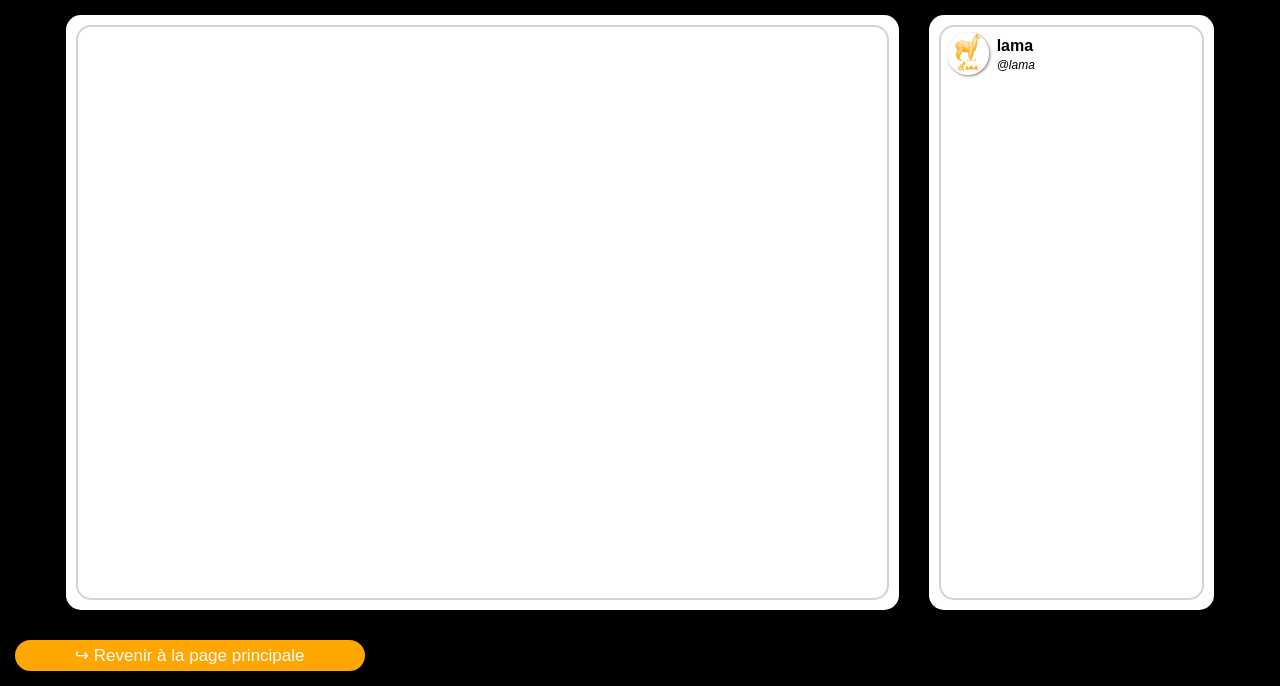
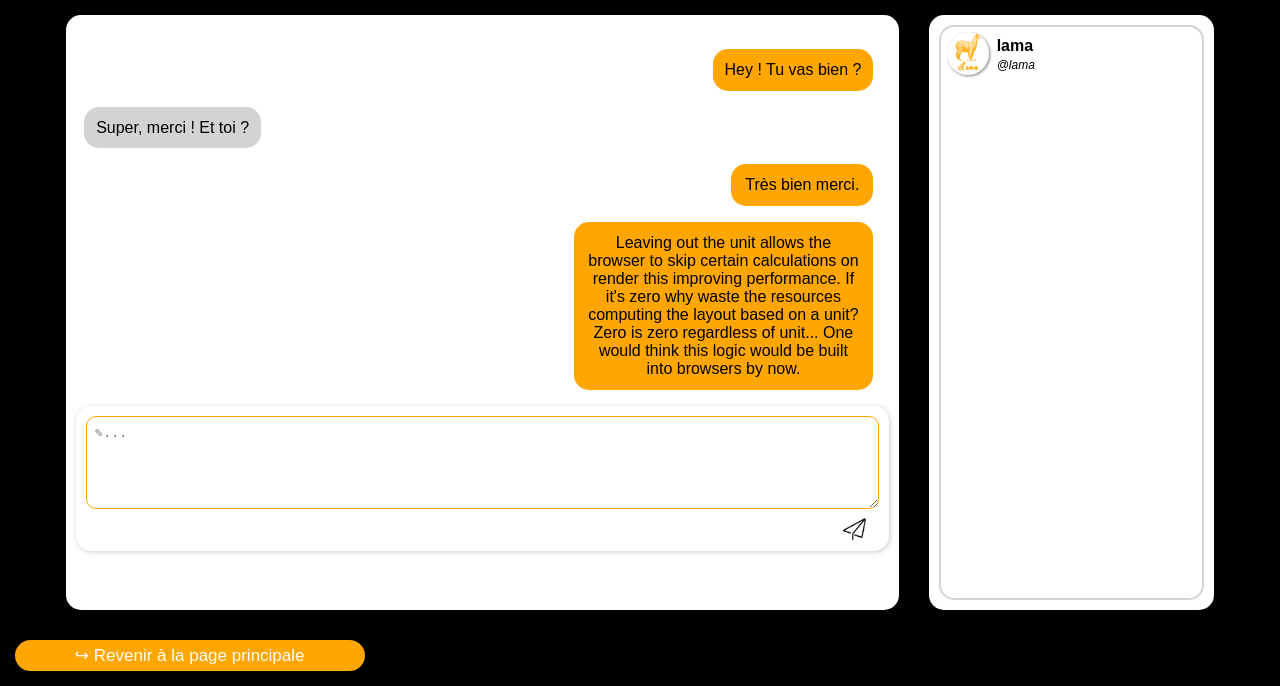
Before and after one commit to Korrigan-EISTI/Site, a PHP site: page /message/message.php in a window 1280 px wide. Shown: the part 114-800 px from the top of the page. Run offline with PHP 8.4, Linux system fonts and the light colour scheme; a user stored in the database is signed in; data comes from the database, SQL or seed files in the repository; data that the repository does not hold is empty.

Commit message:
Add files via upload

```diff
--- a/message/message.css
+++ b/message/message.css
@@ -42,25 +42,87 @@ body{
 #div_message {
     flex-grow: 20;
     width: 20%;
+    padding: 10px;
     display: flex;
     flex-direction: column;
-    padding: 10px;
 }
 
+/* - - - - - - - - - Message History - - - - - - - - - */
+
 #message_list {
-    flex:2;
-    height: 100px;
+    height: 62%;
     background-color: #ffffff;
-    border: 2px solid lightgray;
     border-radius: 15px;
-    padding: 2%;
+    padding: 1%;
     width: auto;
-    text-align: left;
 }
 
 #message {
     overflow-y: scroll;
     height: 100%;
+    padding-right: 1%;
+}
+
+.message_sent p {
+    background-color: var(--lama_orange);
+    padding: 1.5%;
+    border-radius: 15px;
+    text-align: center;
+    min-width: 15%;
+    max-width: 35%;
+    width: fit-content;
+    margin-left: auto;
+}
+
+.message_received p {
+    background-color: var(--user_id_font);
+    padding: 1.5%;
+    border-radius: 15px;
+    text-align: center;
+    min-width: 15%;
+    max-width: 35%;
+    width: fit-content;
+    margin-right: auto;
+}
+
+/* - - - - - - - - - Writing field - - - - - - - - - */
+
+.post_block {
+    margin-top: 1%;
+    background-color: white;
+    box-shadow: var(--main_divs_shadow) 1px 1px 5px;
+    border-radius: 15px;
+    padding: 10px;
+    text-align: justify;
+    color:black;
+}
+
+.comment_text {
+    text-align: right;
+}
+
+.comment_text>textarea{
+    padding: 1%;
+	box-sizing: border-box;
+    border-radius:10px;
+    border-color: var(--lama_orange);
+    resize:none;
+	width: 100%;
+    resize: vertical;
+}
+
+.comment_send_button {
+	cursor:pointer;
+    width: 3%;
+    height: 3%;
+    margin-right: 1%;
+    margin-bottom: -1%;
+    padding: 5px;
+    border-radius: 7px;
+}
+
+.comment_send_button:hover {
+    background-color: var(--lama_orange);
 }
 
 /* - - - - - - - - - - - - - - - - - - - - Friendlist - - - - - - - - - - - - - - - - - - - - */
--- a/message/message.php
+++ b/message/message.php
@@ -17,7 +17,27 @@
         <div id="div_message" class="items">
             <div id="message_list">
                 <div id="message">
-
+                    <div class="message_sent">
+                        <p>Hey ! Tu vas bien ?</p>
+                    </div>
+                    <div class="message_received">
+                        <p>Super, merci ! Et toi ?</p>
+                    </div>
+                    <div class="message_sent">
+                        <p>Très bien merci.</p>
+                    </div>
+                    <div class="message_sent">
+                        <p>Leaving out the unit allows the browser to skip certain calculations on render this improving performance. If it's zero why waste the resources computing the layout based on a unit? Zero is zero regardless of unit... One would think this logic would be built into browsers by now.</p>
+                    </div>
+                    <div class="message_received">
+                        <p>Leaving out the unit allows the browser to skip certain calculations on render this improving performance. If it's zero why waste the resources computing the layout based on a unit? Zero is zero regardless of unit... One would think this logic would be built into browsers by now.</p>
+                    </div>
+                </div>
+            </div>
+            <div class='post_block'>
+                <div class='comment_text'>
+                    <textarea rows='5' placeholder='✎...'  maxlength='200'></textarea>
+                    <img src='../img/send_icon.webp' class='comment_send_button' onclick=''/>
                 </div>
             </div>
         </div>
```
